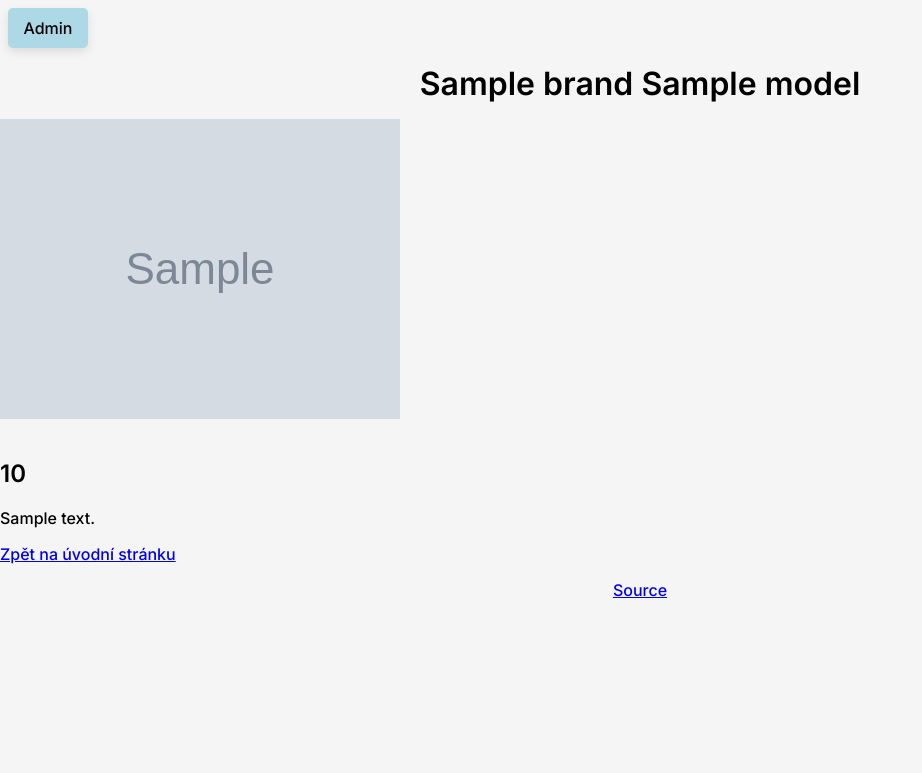
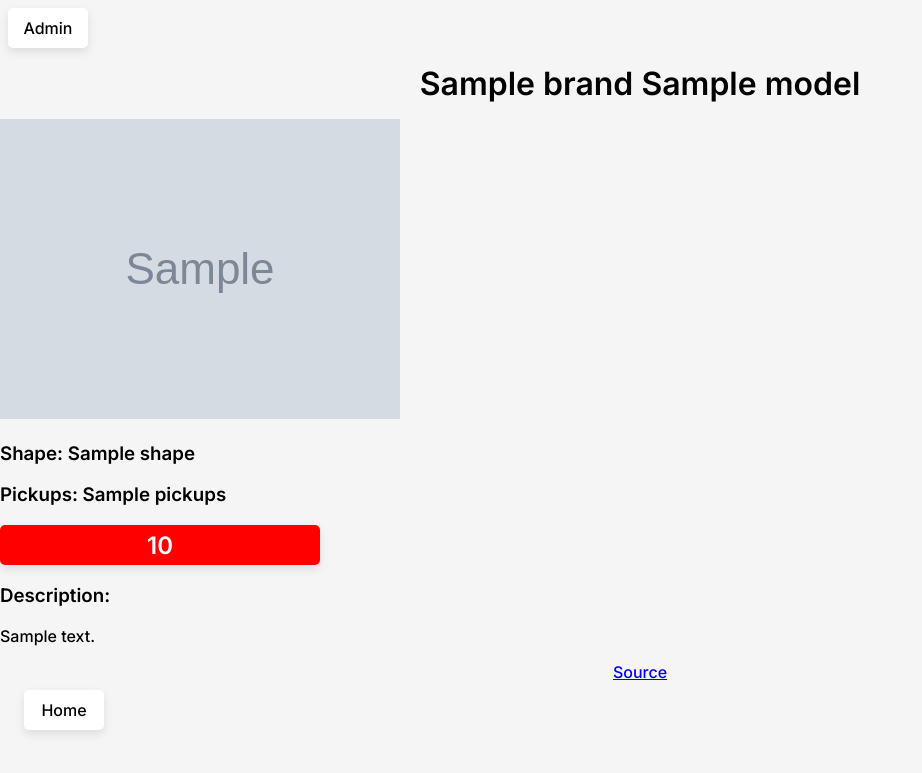
Before and after one commit to gyarab/2024_WA_INF2_chvalkovsky_python, a Django app: template content/templates/content/details.html in a window 1280 px wide. Shown: the top 773 px of the page, without its empty margins (0-922 px from the left). Run offline with Django 5.2, Linux system fonts and the light colour scheme; the template is opened without the code that fills it: most values are stand-ins (such as "Sample title", 1, 10 or a date in 2020); grey boxes marked "Sample" are stand-in pictures.

Commit message:
finished (probably)

```diff
--- a/content/templates/content/base.html
+++ b/content/templates/content/base.html
@@ -10,9 +10,9 @@
     <link rel="stylesheet" href="{% static 'css/base.css' %}">
 
     {% if page == 'homepage' %}
-    <link rel="stylesheet" href="{% static 'css/homepage.css' %}">
+        <link rel="stylesheet" href="{% static 'css/homepage.css' %}">
     {% elif page == 'details' %}
-    <link rel="stylesheet" href="{% static 'css/details.css' %}">
+        <link rel="stylesheet" href="{% static 'css/details.css' %}">
     {% endif %}
 </head>
 <body>
@@ -29,9 +29,11 @@
     <main>
         {% block main %}
         {% endblock %}
-    <main>
+    </main>
     <footer>
-        <a href="https://kytary.cz/">Source</a>
+        <a href="https://kytary.cz/" target="_blank" rel="noopener noreferrer">Source</a>
+        {% block footer %}
+        {% endblock %}
     </footer>
 </body>
 </html>
--- a/content/templates/content/details.html
+++ b/content/templates/content/details.html
@@ -3,17 +3,31 @@
 {% block header %}
     <h1>{{guitar.brand}} {{guitar.model}}</h1>
 {% endblock %}
+
 {% block main %}
+<div class="details">
+    <div class="guitar-image">
         <img src="{{guitar.image}}" alt="{{guitar.model}}">
-        <style>
-            img {
-                margin-bottom: 1rem;
-            }
-            a:hover {
-                text-decoration: underline;
-            }
-        </style>
-        <h2>{{guitar.price}}</h2>
-        <p>{{guitar.description}}</p>
-        <a href="/">Zpět na úvodní stránku</a>
+    </div>
+    <div class="guitar-description">
+        <h3> Shape: {{guitar.shape}} </h3>
+        <h3> Pickups: {{guitar.pickups}} </h3>
+        <div class="guitar-price">
+            <p>{{guitar.price}}</p>
+        </div>
+        <h3> Description: </h3>
+        <p class="description">{{guitar.description}}</p>
+    </div>
+</div>
+<script>
+    function redirect() {
+        window.location.href = "/";
+    }
+    document.querySelector(".guitar-image").onclick = function () {
+        this.classList.toggle("large");
+    };
+</script>
 {% endblock %}
+{% block footer %}
+    <div class="homepage-button button" onclick= "redirect()">Home</div>
+{% endblock %}
--- a/static/css/base.css
+++ b/static/css/base.css
@@ -19,7 +19,7 @@ h1 {
   margin: 0.5rem;
   border-radius: 5px;
   box-shadow: 0 4px 10px rgba(0, 0, 0, 0.1);
-  background-color: lightblue;
+  background-color: white;
   color: black;
   cursor: pointer;
   height: 40px;
@@ -28,4 +28,25 @@ h1 {
 footer {
     text-align: center;
     margin: 1rem;
+    align-items: center;
+    justify-content: center;
 }
+.guitar-price {
+  display: flex;
+  flex-direction: column;
+  align-items: center;
+  justify-content: center;
+  text-align: center;
+  font-size: 1.5rem;
+  font-weight: 600;
+  color:white;
+  background-color: red;
+  box-shadow: 0 4px 10px rgba(0, 0, 0, 0.1);
+  border-radius: 5px;
+  height: 40px;
+  width: 25%;
+}
+.guitar-price p {
+  margin: 0;
+  padding: 0;
+}
```
Also changed, not shown: static/css/details.css (+58 -0 lines), static/css/homepage.css (+0 -19 lines).
